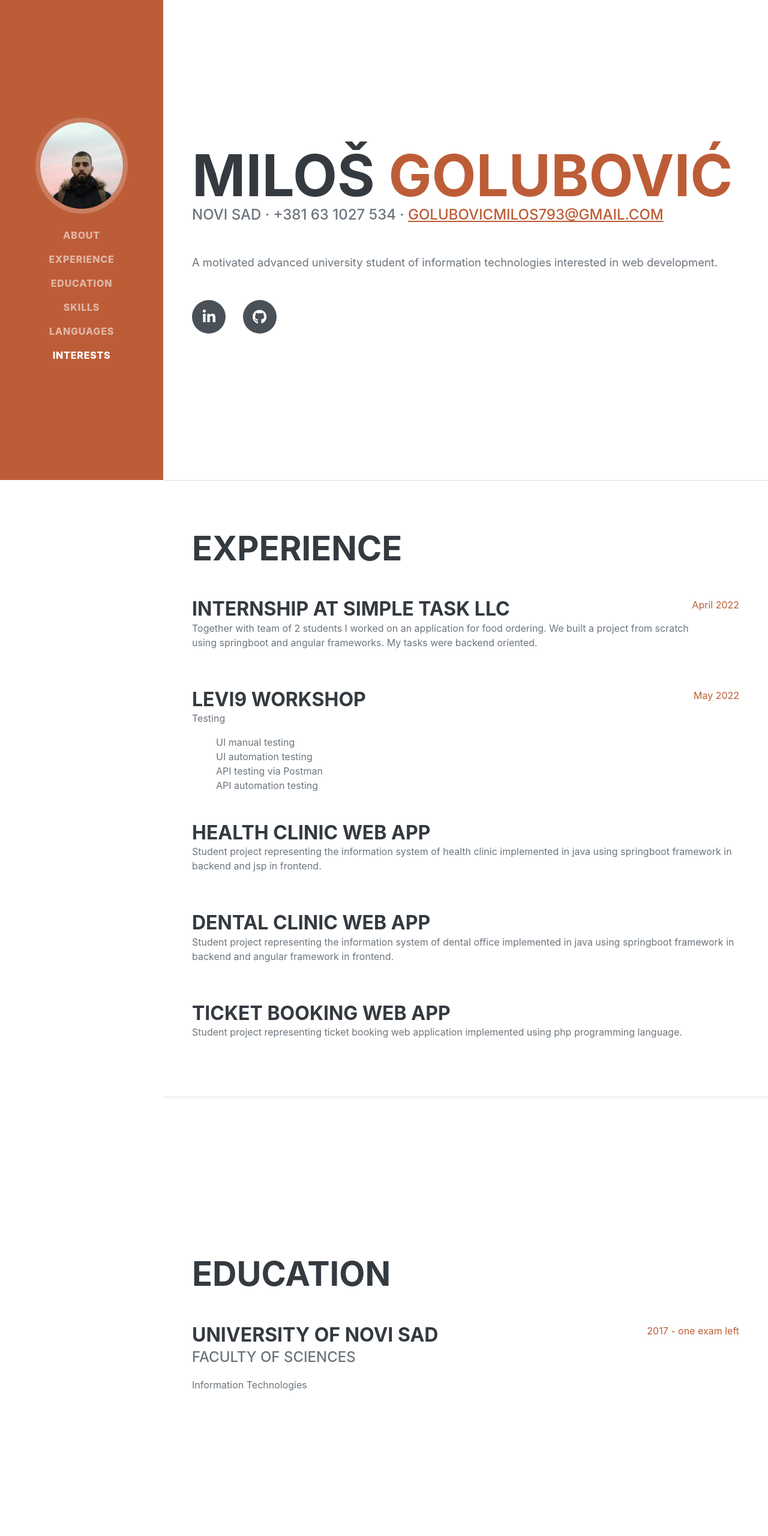
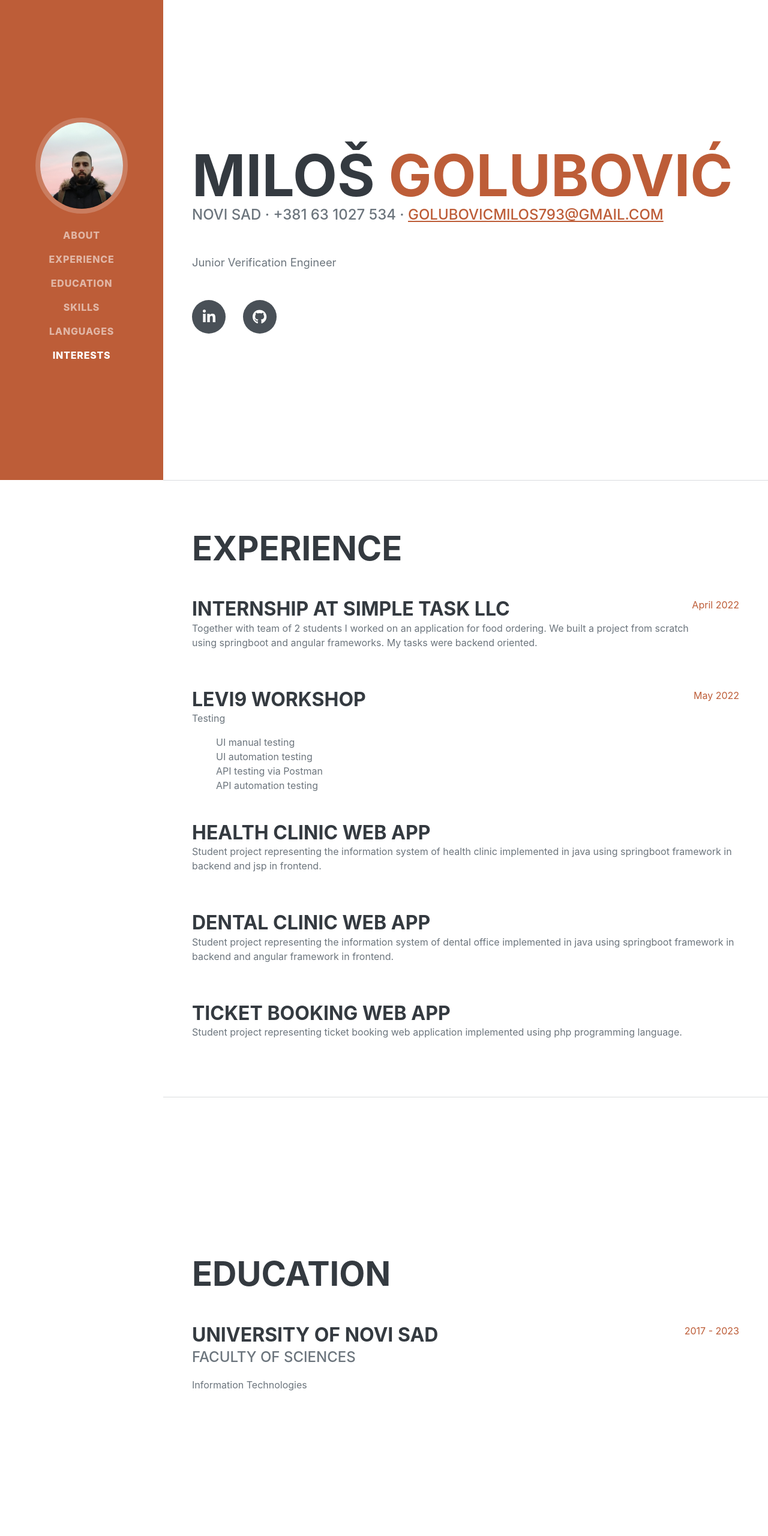
Before and after one commit to Golubovic9/CV, a plain HTML site: page index.html in a window 1280 px wide. Shown: the top 2560 px of the page at 60% size. Drawn offline with nearby package versions, Linux system fonts and the light colour scheme; a web font is replaced by a local one.

Commit message:
Update index.html

```diff
--- a/index.html
+++ b/index.html
@@ -47,7 +47,7 @@
                         Novi Sad · +381 63 1027 534 ·
                         <a href="mailto:name@email.com">golubovicmilos793@gmail.com</a>
                     </div>
-                    <p class="lead mb-5">A motivated advanced university student of information technologies interested in web development.</p>
+                    <p class="lead mb-5">Junior Verification Engineer</p>
                     <div class="social-icons">
                         <a class="social-icon" href="https://www.linkedin.com/in/milo%C5%A1golubovi%C4%87/" target="_blank"><i class="fab fa-linkedin-in"></i></a>
                         <a class="social-icon" href="https://github.com/Golubovic9" target="_blank"><i class="fab fa-github"></i></a>
@@ -122,7 +122,7 @@
                             <div class="subheading mb-3">Faculty of Sciences </div>
                             <div>Information Technologies</div>
                         </div>
-                        <div class="flex-shrink-0"><span class="text-primary">2017 - one exam left</span></div>
+                        <div class="flex-shrink-0"><span class="text-primary">2017 - 2023</span></div>
                     </div>
 
                 </div>
@@ -134,6 +134,7 @@
                     <h2 class="mb-5">Skills</h2>
                     <div class="subheading mb-3">Programming Languages & Tools</div>
                     <ul class="list-inline dev-icons">
+                    	 <li class="list-inline-item"><i class="fab fa-html5"></i><p class="subheading mb-3">system verilog</p></li>
                         <li class="list-inline-item"><i class="fab fa-html5"></i><p class="subheading mb-3">html</p></li>
                         <li class="list-inline-item"><i class="fab fa-css3-alt"></i><p class="subheading mb-3">  css</p></li>
                         <li class="list-inline-item"><i class="fab fa-angular"></i><p class="subheading mb-3">angular</p></li>
```
